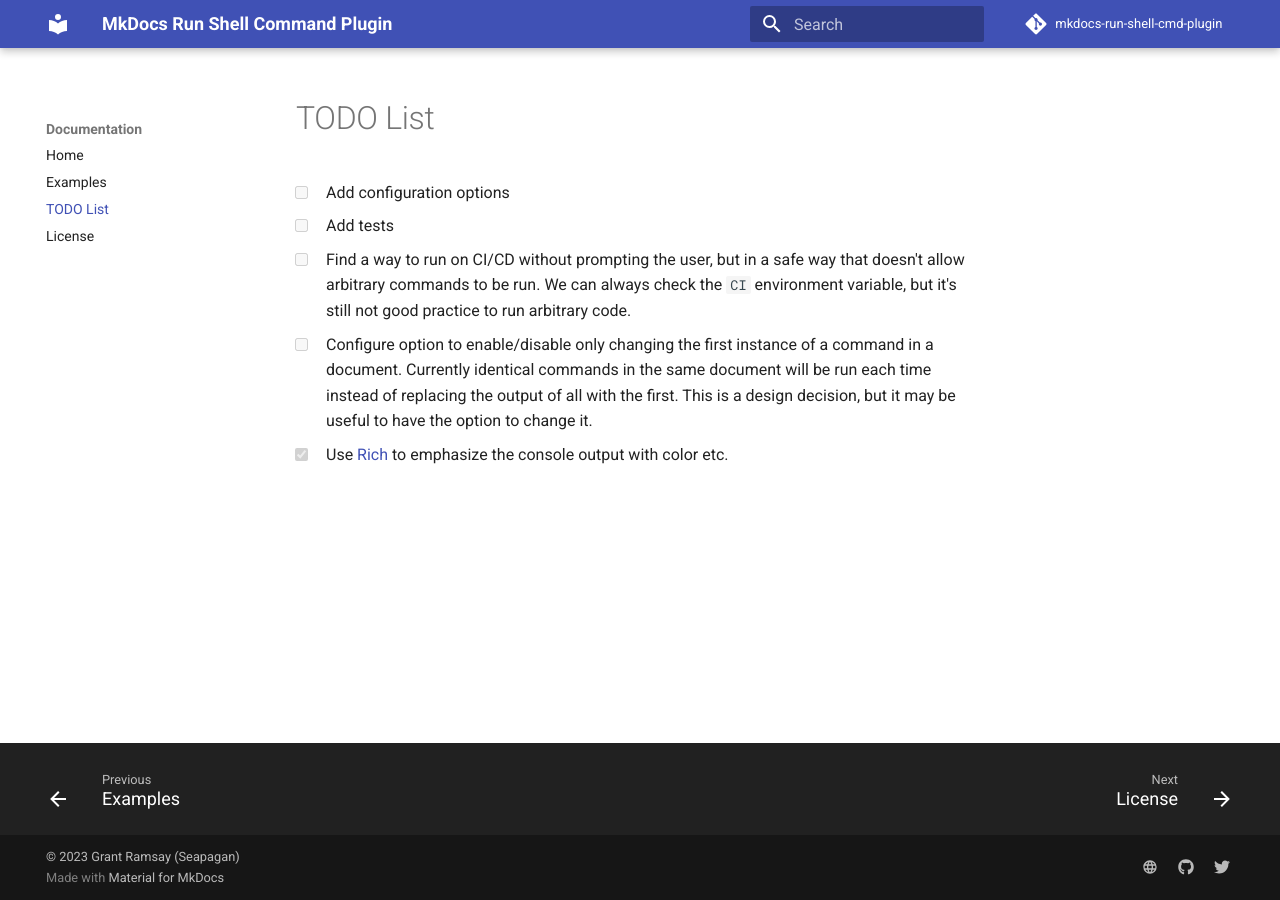
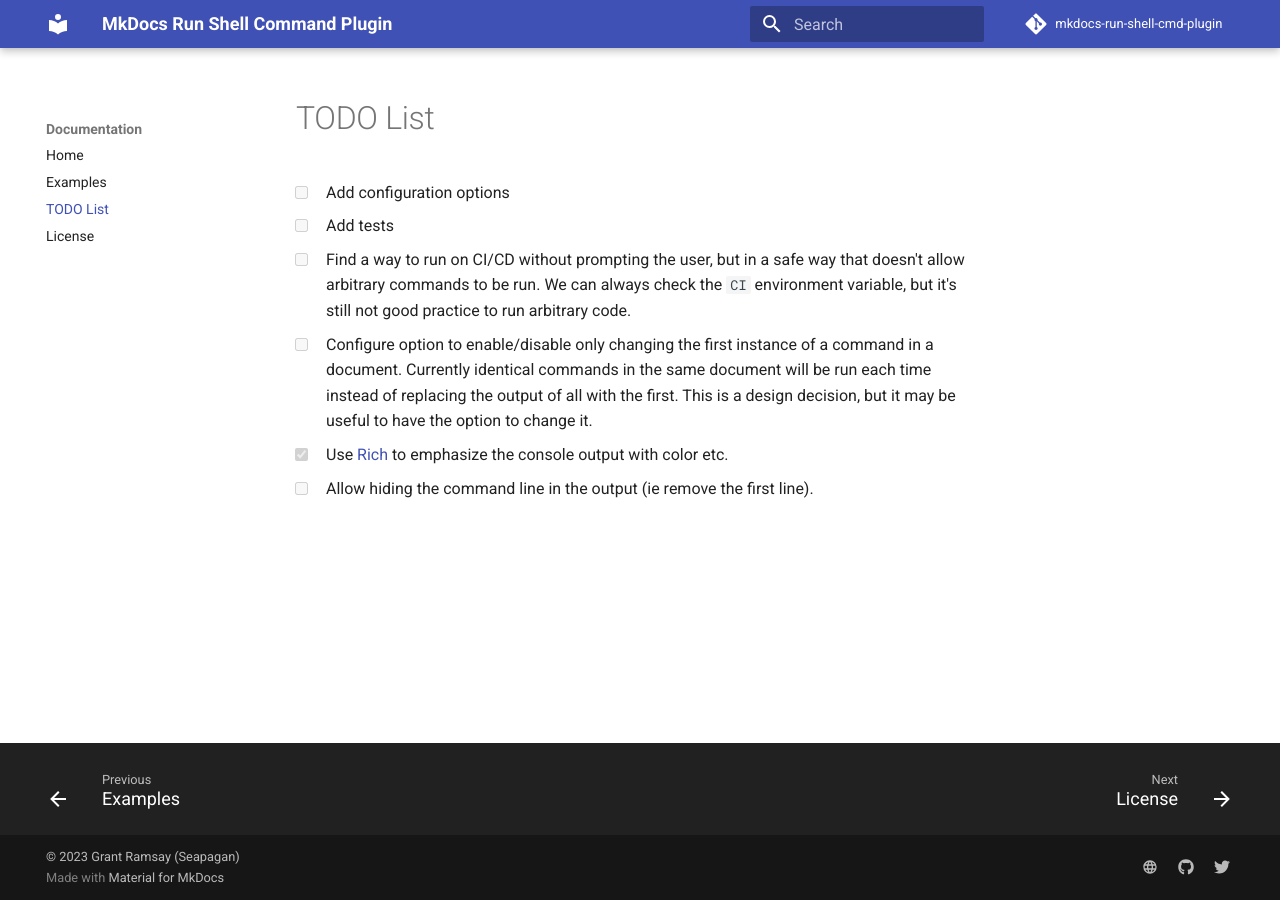
Before and after one commit to seapagan/mkdocs-run-shell-cmd-plugin, an MkDocs documentation site: the page built from docs/todo.md, in a window 1280 px wide. Built offline with MkDocs 1.6.1 and Material for MkDocs 9.7.7, drawn with Linux system fonts in a browser that asks for light colours; comment, search, counter and statistics services are not loaded.

Commit message:
update TODO and regenerate docs
Signed-off-by: Grant Ramsay <seapagan@gmail.com>

```diff
--- a/TODO.md
+++ b/TODO.md
@@ -11,3 +11,4 @@
   is a design decision, but it may be useful to have the option to change it.
 - [x] Use [Rich](https://github.com/Textualize/rich) to emphasize the console
   output with color etc.
+- [ ] Allow hiding the command line in the output (ie remove the first line).
```
